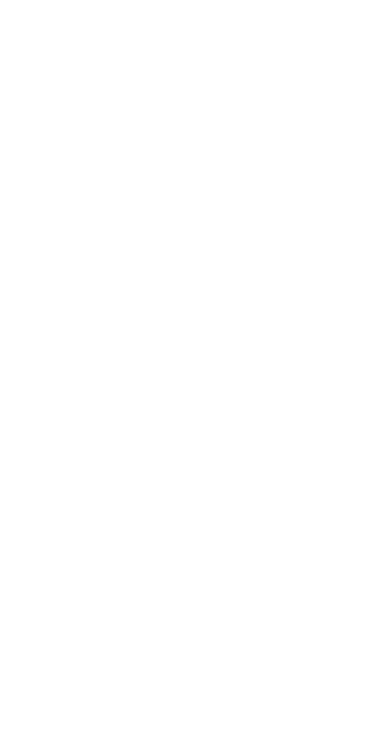
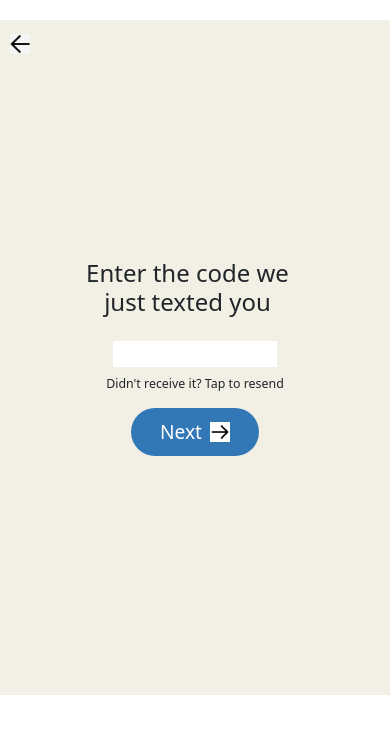
Before and after one commit to sukeshtyagi/clubhouse-clone, a React (Create React App) app: page /code-confirm in a window 390 px wide. Before the commit this address had no page. Shown: the top 734 px of the page. Built offline with nearby package versions, Linux system fonts and the light colour scheme.

Commit message:
CodeConfirma page created, Phone confirm ,welcome page updated

```diff
--- a/src/App.css
+++ b/src/App.css
@@ -32,3 +32,7 @@ button {
   width: 20px;
   margin-left: 8px;
 }
+a:hover {
+  text-decoration: none;
+  color: orange;
+}
--- a/src/App.js
+++ b/src/App.js
@@ -3,6 +3,7 @@ import { BrowserRouter, Routes, Route } from "react-router-dom";
 import Welcome from "./pages/Welcome";
 import PlanLayout from "./pages/Layouts/PlanLayout";
 import PhoneConfirmation from "./pages/PhoneConfirmation";
+import CodeConfirm from "./pages/CodeConfirm";
 
 function App() {
   return (
@@ -11,6 +12,7 @@ function App() {
         <Routes>
           <Route path="/" element={<Welcome />} />
           <Route path="/invite" element={<PhoneConfirmation />} />
+          <Route path="/code-confirm" element={<CodeConfirm />} />
         </Routes>
       </PlanLayout>
     </BrowserRouter>
--- /dev/null
+++ b/src/pages/CodeConfirm.jsx
@@ -0,0 +1,45 @@
+import React from "react";
+import style from "../style/PhoneConfirmation.module.css";
+import { Link } from "react-router-dom";
+
+function CodeConfirm() {
+  return (
+    <div className={style.phoneConfirmContainer}>
+      <Link exact to="/get_userName" className={style.backBtn}>
+        <img src="/images/back.png" alt="" />
+      </Link>
+      <div className="text-center">
+        <h1
+          style={{
+            width: "100%",
+            maxWidth: "220px",
+            marginBottom: "1em",
+            textAlign: "center",
+          }}
+        >
+          Enter the code we just texted you
+        </h1>
+        <input
+          type="text"
+          style={{
+            width: "70%",
+            border: "none",
+            outline: "none",
+            textAlign: "center",
+          }}
+        />
+        <p className="mt-2">
+          Didn't receive it? <span>Tap to resend</span>
+        </p>
+      </div>
+      <Link
+        to="/allow_notification"
+        className="primaryBtn d-flex align-items-center"
+      >
+        Next <img src="/images/next.png" alt="" className="ml-1" />
+      </Link>
+    </div>
+  );
+}
+
+export default CodeConfirm;
--- a/src/pages/PhoneConfirmation.js
+++ b/src/pages/PhoneConfirmation.jsx
@@ -28,7 +28,7 @@ function PhoneConfirmation() {
         to="/code-confirm"
         className="primaryBtn d-flex align-items-center"
       >
-        Next <img src="/images/next.png" alt="ml-1" />
+        Next <img src="/images/next.png" alt="" className="ml-1" />
       </Link>
     </div>
   );
--- a/src/pages/Welcome.jsx
+++ b/src/pages/Welcome.jsx
@@ -57,7 +57,7 @@ function Welcome() {
           Get your username{/* */}
           {/*  <img src="" alt="" /> */}
         </Link>
-        <Link>Have an invite text?Sign in</Link>
+        <Link exact to='/invite'>Have an invite text?Sign in</Link>
       </div>
     </div>
   );
```
